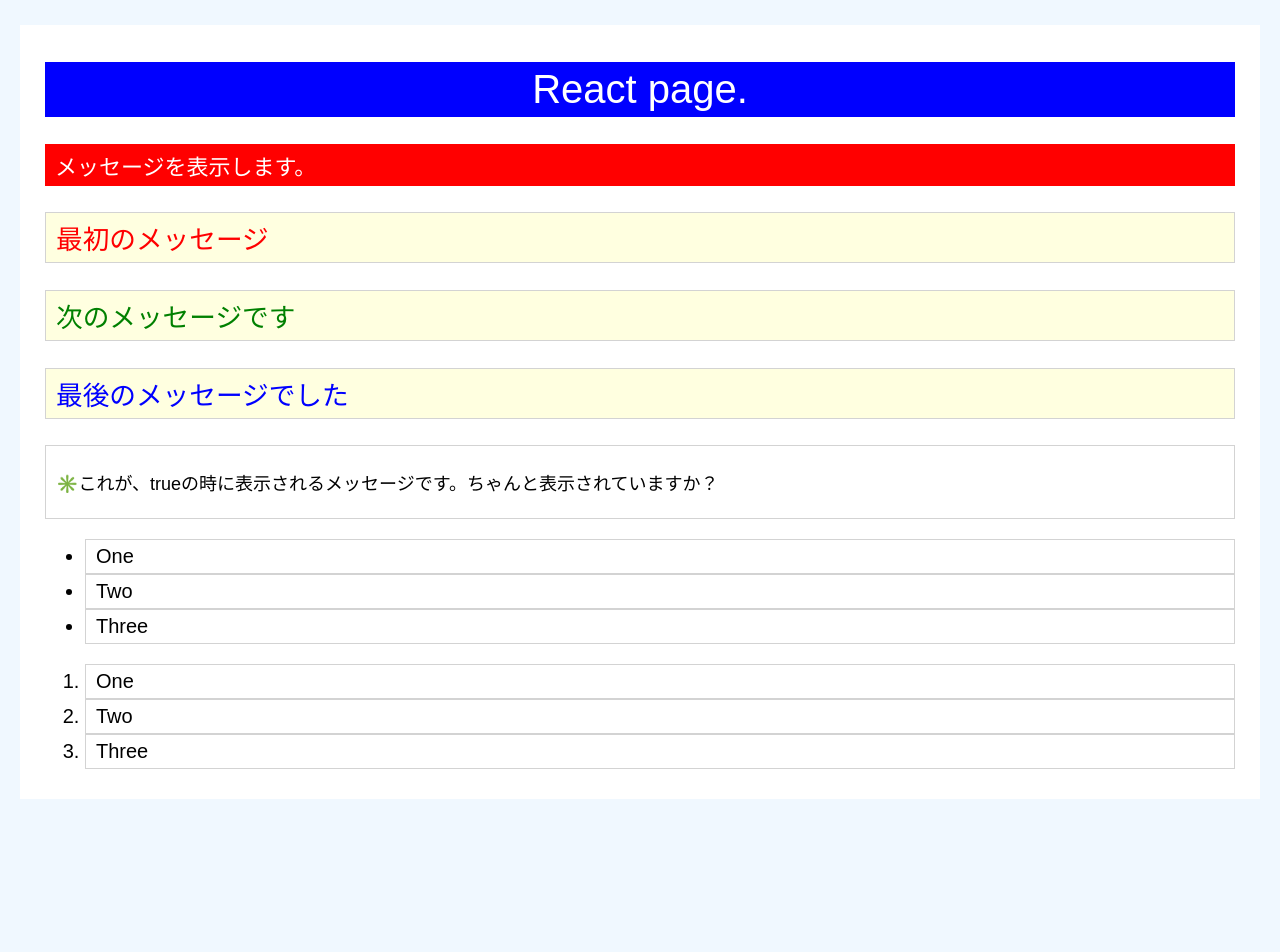
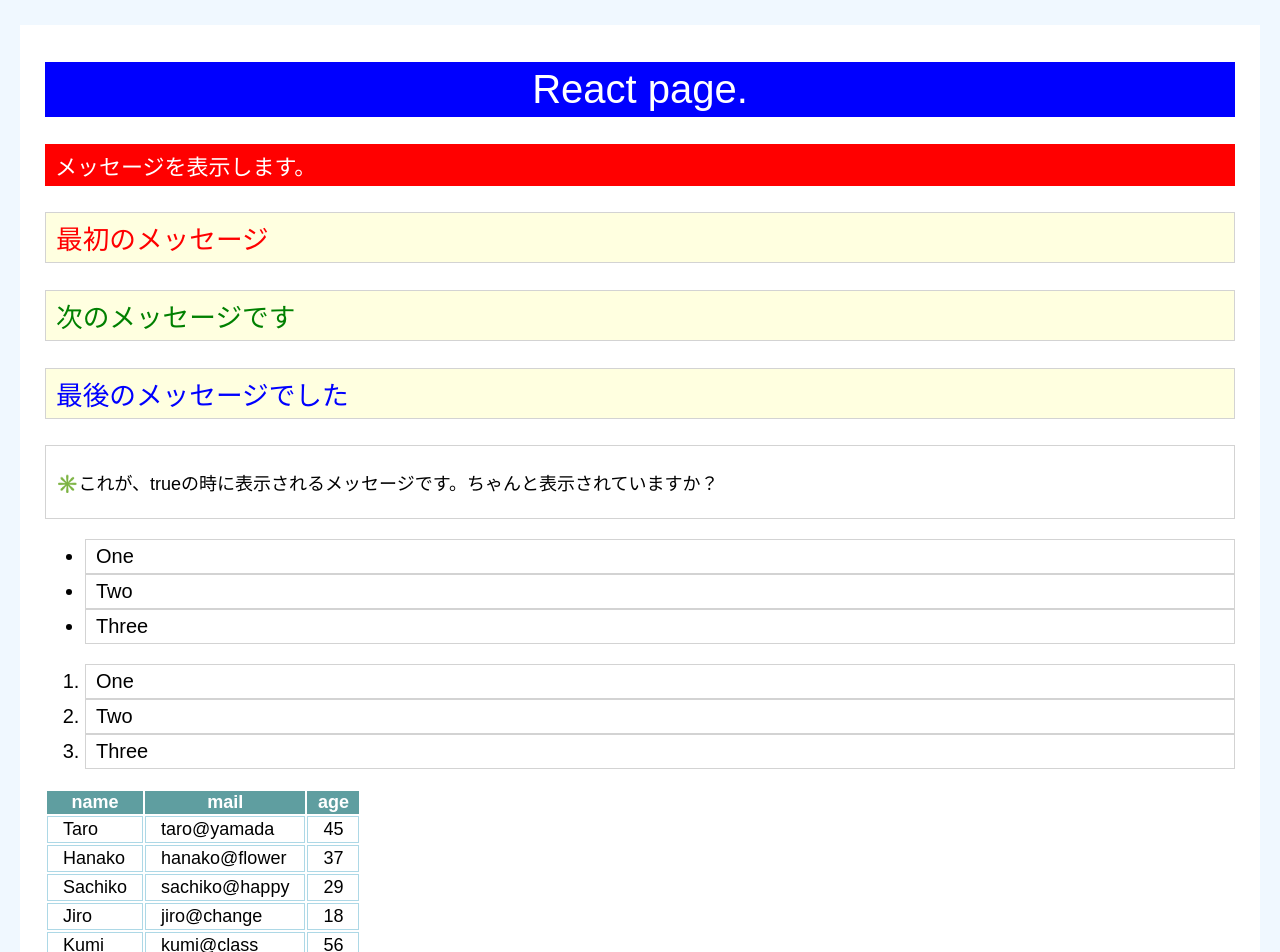
Before and after one commit to yuuta-git12/React_Ts_App, a React (Create React App) app: page / in a window 1280 px wide. Shown: the top 952 px of the page. Before the commit the page ends 824 px from the top, so only its background shows below. Built offline with nearby package versions, Linux system fonts and the light colour scheme.

Commit message:
mapメソッドを使ったリスト項目を追加

```diff
--- a/src/App.css
+++ b/src/App.css
@@ -68,3 +68,21 @@ p {
   border: lightgrey 1px solid;
   padding: 5px 10px;
 }
+
+table.data-table {
+  font-size: 0.9em;
+}
+
+table.data-table thead {
+  color: white;
+  background-color: cadetblue;
+}
+
+table.data-table thead tr tf {
+  padding: 3px 10px;
+}
+
+table.data-table tbody tr td {
+  border: lightblue 1px solid;
+  padding: 2px 15px;
+}
--- a/src/App.tsx
+++ b/src/App.tsx
@@ -14,6 +14,15 @@ const data = [
   <li className='msg'>Two</li>,
   <li className='msg'>Three</li>,
 ];
+
+const user_data = [
+  {name:'Taro', mail:'taro@yamada', age:45},
+  {name:'Hanako', mail:'hanako@flower', age:37},
+  {name:'Sachiko', mail:'sachiko@happy', age:29},
+  {name:'Jiro', mail:'jiro@change', age:18},
+  {name:'Kumi', mail:'kumi@class', age:56},
+]
+
 
 //MsgPropsインターフェースの定義(オブジェクトの内容を定義)
 interface MsgProps {
@@ -76,6 +85,25 @@ function App() {
           {data}
         </ol>
 
+        <table className="data-table">
+          <thead>
+            <tr>
+              <th>name</th>
+              <th>mail</th>
+              <th>age</th>
+            </tr>
+          </thead>
+          <tbody>
+            {user_data.map(value =>
+              <tr>
+                <td>{value.name}</td>
+                <td>{value.mail}</td>
+                <td>{value.age}</td>
+              </tr>
+            )}
+          </tbody>
+        </table>
+
       </div>
     </div>
   );
```
